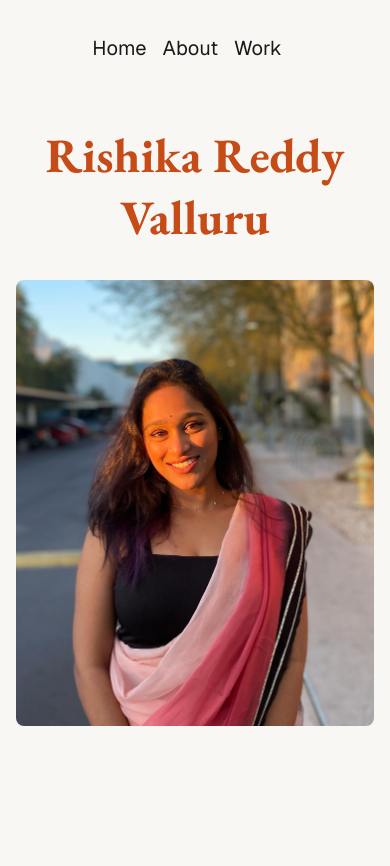
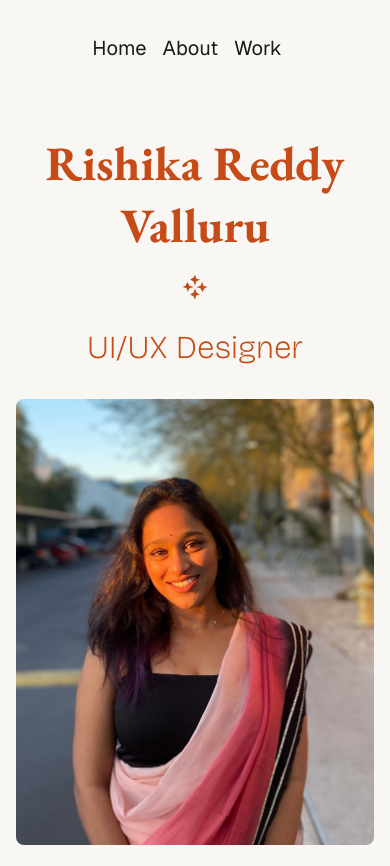
Before and after one commit to v4rsh1th/rish-portf, a Next.js app: page / in a window 390 px wide. Before the commit the page ends 844 px from the top, so only its background shows below. Built offline with nearby package versions, Linux system fonts and the light colour scheme.

Commit message:
Add little sparkle and title

```diff
--- a/src/app/page.js
+++ b/src/app/page.js
@@ -9,7 +9,12 @@ export default function Page() {
       <main className={styles.main}>
         <section className={styles.bigName}>
           <h2>Rishika Reddy Valluru</h2>
+          <svg xmlns="http://www.w3.org/2000/svg" viewBox="0 0 24 24" className={styles.sparkle}>
+            <path d="M12 2l1.09 3.36L16 6l-2.91 1.64L12 11l-1.09-3.36L8 6l2.91-1.64L12 2zm0 20l1.09-3.36L16 18l-2.91-1.64L12 13l-1.09 3.36L8 18l2.91 1.64L12 22zm10-10l-3.36-1.09L18 8l-1.64 2.91L13 12l3.36 1.09L18 16l1.64-2.91L22 12zm-20 0l3.36 1.09L6 16l1.64-2.91L11 12 7.64 10.91 6 8 4.36 10.91 2 12z" />
+          </svg>
+          <p className={styles.jobTitle}>UI/UX Designer</p>
         </section>
+
         <section>
           <Image
             src="/images/rishika.jpg"
@@ -21,6 +26,6 @@ export default function Page() {
           />
         </section>
       </main>
-    </div>
+    </div >
   );
 }
--- a/src/app/page.module.css
+++ b/src/app/page.module.css
@@ -15,12 +15,45 @@
 
 .header a {
   font-size: 1.25rem;
+  position: relative;
+  display: inline-block;
   margin-right: 1rem;
+  text-decoration: none;
+  color: inherit;
 }
 
-.sparkleLogo {
-  width: 2rem;
-  height: 2rem;
+.header a::after {
+  content: '';
+  position: absolute;
+  width: 100%;
+  height: 2px;
+  bottom: -2px;
+  left: 0;
+  background-color: currentColor;
+  border-radius: 4px;
+  transform: scaleX(0);
+  transform-origin: bottom right;
+  transition: transform 0.25s ease-out;
+}
+
+.header a:hover::after {
+  transform: scaleX(1);
+  transform-origin: bottom left;
+}
+
+.sparkle {
+  width: 40px;
+  height: 40px;
+  fill: currentColor;
+  margin-top: 4.5rem;
+  margin-bottom: 4.5rem;
+}
+
+.jobTitle {
+  font-size: 2rem;
+  font-weight: lighter;
+  font-family: "Bricolage Grotesque", sans-serif;
+  color: rgb(198, 75, 23);
 }
 
 .profileImage {
@@ -85,6 +118,14 @@
     text-align: center;
   }
 
+  .sparkle {
+    width: 30px;
+    height: 30px;
+    margin-top: 1rem;
+    margin-bottom: 1rem;
+    /* display: none; */
+  }
+
   .profileImage {
     width: 100%;
     height: auto;
```
